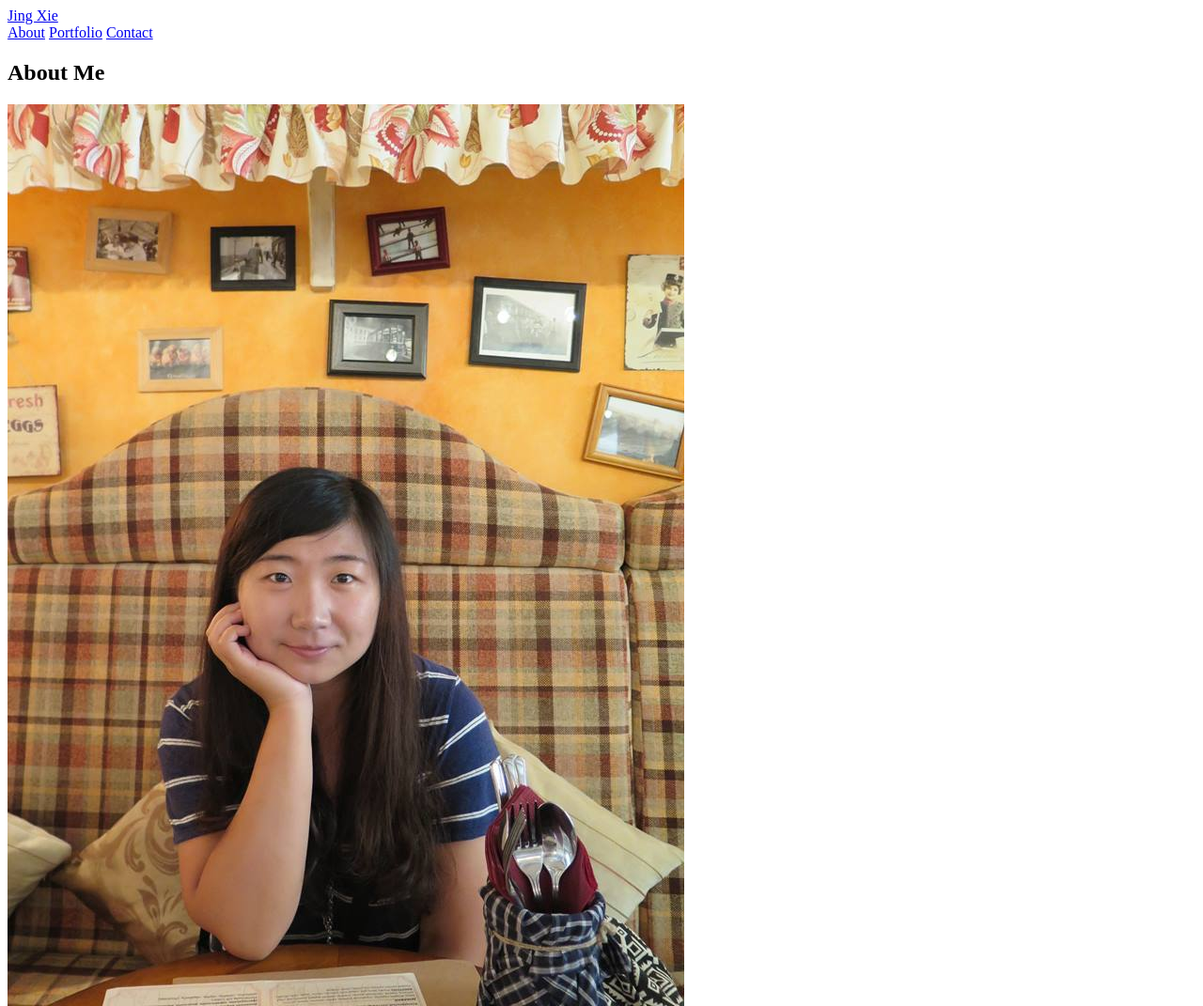
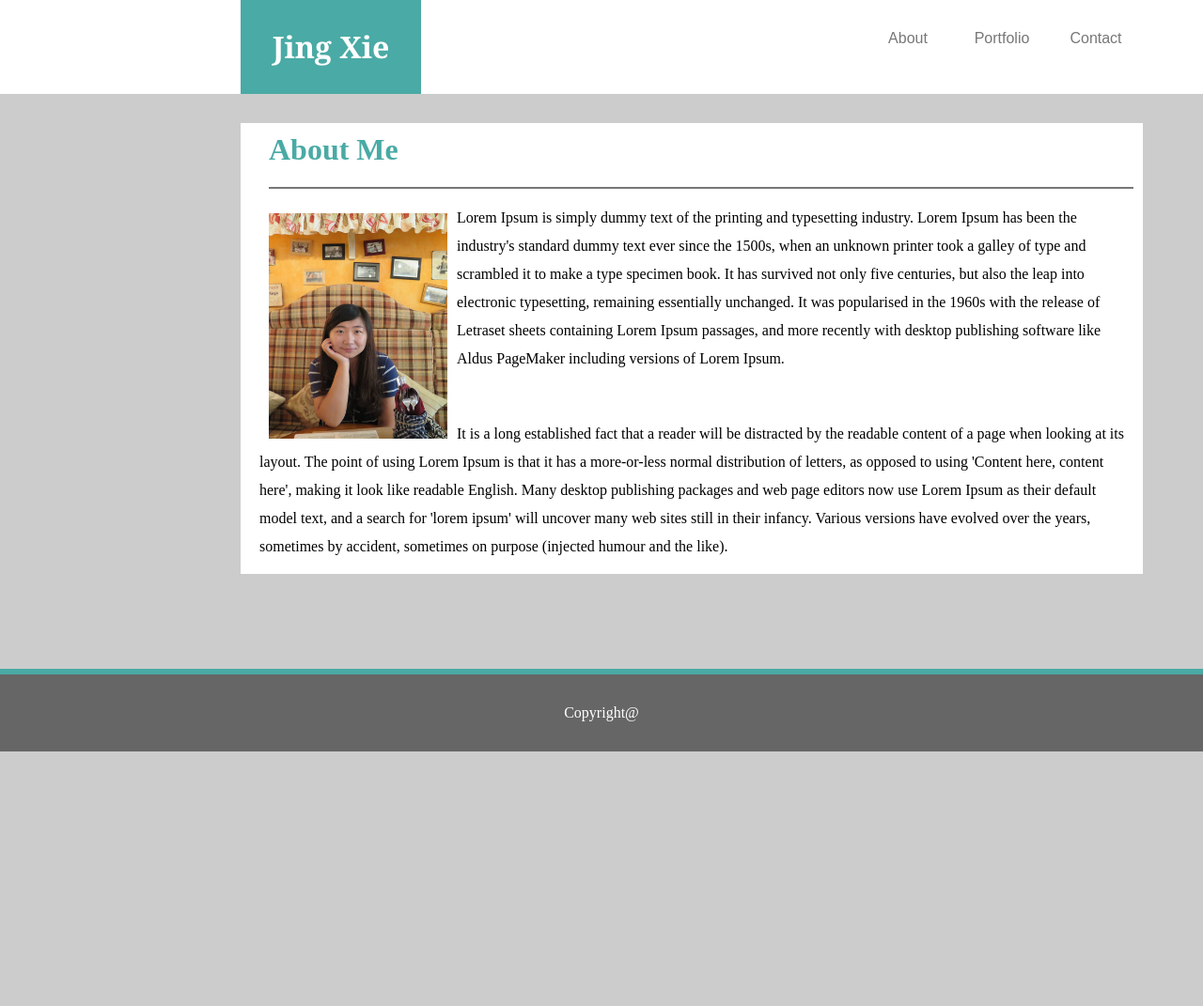
Before and after one commit to redbubble-ash/Basic-Portfolio, a plain HTML site: page index.html in a window 1280 px wide. Shown: the top 1071 px of the page at 94% size. After the commit the page ends 800 px from the top, so only its background shows below. Drawn offline with Linux system fonts and the light colour scheme.

Commit message:
page one

```diff
--- a/assets/css/style.css
+++ b/assets/css/style.css
@@ -0,0 +1,133 @@
+*{
+    box-sizing: border-box;
+    margin-left:auto;
+    margin-right: auto;
+}
+
+html{
+
+    width: 100%;
+    height: 100%;
+
+}
+body{
+    margin: auto;
+    padding: 0;
+    background-color:#cccccc;
+}
+
+.top_bar{
+    display: inline-block;
+    margin: 0;
+    padding: 0;
+    width: 100%;
+    height: 100px;
+    background-color: #ffffff;
+}
+nav{
+    background-color: #ffffff;
+    height:100px;
+    width: 960px;
+    margin: 0;
+    padding: 0;
+    position: relative;
+    left: 20%;
+
+}
+.my_name{
+    position: relative;
+    float: left;
+    width: 20%;
+    height: 100px;
+    font-family: Georgia, 'Times New Roman', Times, serif;
+    background-color: #4aaaa5;
+    font-size: xx-large;
+    color: white;
+    font-weight: bold;
+    text-align: center;
+    line-height: 100px;
+
+}
+
+nav ul{
+    float: right;
+}
+
+nav ul li{
+    list-style-type:none;
+    width: 100px;
+    display: inline-block;
+    float: left;
+
+
+  }
+nav ul li a{
+    text-decoration: none;
+    color: #777777;
+    line-height: 50px;
+    display: block;
+    font-family: Arial, Helvetica, sans-serif;
+    text-align: center;
+}
+
+.main_content{
+    margin: 0;
+    padding: 0;
+    background: #ffffff;
+    width: 960px;
+    position: relative;
+    left: 20%;
+    right: 25%;
+    height: 480px;
+
+
+
+}
+
+ .add_border{
+     display: block;
+     position:relative;
+     margin:20px;
+     paddding:20px;
+     }
+
+h2{
+    position: relative;
+    top: 10px;
+    left: 10px;
+    color: #4aaaa5;
+    font-size: xx-large;
+    font-weight: bold;
+    display: block;
+    height: 60px;
+    border-bottom: 2px solid #777777;
+}
+
+
+img{
+    float:left;
+    width: 200px;
+    height: 250px;
+    float: left;
+    margin: 5px;
+    padding: 5px;
+
+
+}
+
+
+p{
+    line-height: 30px;
+}
+
+.footer {
+    position: absolute;
+    right: 0;
+    bottom: 0;
+    left: 0;
+    padding: 10px;
+    background-color:#666666;
+    text-align: center;
+    color: white;
+    border-top:6px solid #4aaaa5;
+  }
--- a/index.html
+++ b/index.html
@@ -1,25 +1,36 @@
 <!DOCTYPE html>
 <html lang="en-us">
 <head>
+   <meta charset="UTF-8">
    <title>My Portfolio</title>
+   <link rel="stylesheet" type="text/css" href="assets/css/style.css">
 </head>
 
 <body>
-    <div class="header"></div>
-      <a class="#default" href="My_Name">Jing Xie</a>
-      <div class="header-right">
-          <a class="active" href="#About">About</a>
-          <a href="Portfolio">Portfolio</a>
-          <a href="Contact">Contact</a>
-      </div>
-    <h2>About Me</h2>
+   <div class="top_bar">
+    <nav>
+        <div class="my_name">Jing Xie</div>
+         <ul class="header-right">
+             <li><a href="#About">About</a></li>
+             <li><a href="#Portfolio">Portfolio</a></li>
+             <li><a href="#Contact">Contact</a></li>
+         </ul>
+    </nav>
+   </div>
 
-    <img src="assets/images/my_picture.jpg" alt="My_Piture">
-    <p>P1</p>
-    <p>p2</p>
+    <div class="main_content">
+        <div class="add_border">
+          <h2>About Me</h2>
+          <pr>
+          <img src="assets/images/my_picture.jpg" alt="My_Piture">
+          <p>Lorem Ipsum is simply dummy text of the printing and typesetting industry. Lorem Ipsum has been the industry's standard dummy text ever since the 1500s, when an unknown printer took a galley of type and scrambled it to make a type specimen book. It has survived not only five centuries, but also the leap into electronic typesetting, remaining essentially unchanged. It was popularised in the 1960s with the release of Letraset sheets containing Lorem Ipsum passages, and more recently with desktop publishing software like Aldus PageMaker including versions of Lorem Ipsum.</p><br>
+          <p>It is a long established fact that a reader will be distracted by the readable content of a page when looking at its layout. The point of using Lorem Ipsum is that it has a more-or-less normal distribution of letters, as opposed to using 'Content here, content here', making it look like readable English. Many desktop publishing packages and web page editors now use Lorem Ipsum as their default model text, and a search for 'lorem ipsum' will uncover many web sites still in their infancy. Various versions have evolved over the years, sometimes by accident, sometimes on purpose (injected humour and the like).</p><br>
+        </div>
+    </div>
 
-
-
+    <div class="footer">
+            <p>Copyright@</p>
+    </div>
 
 </body>
 
```
